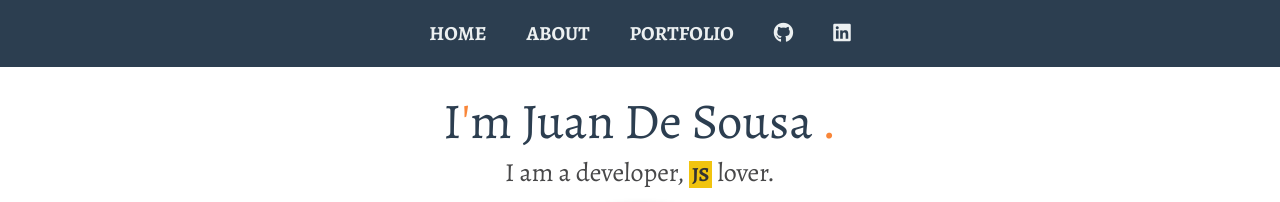
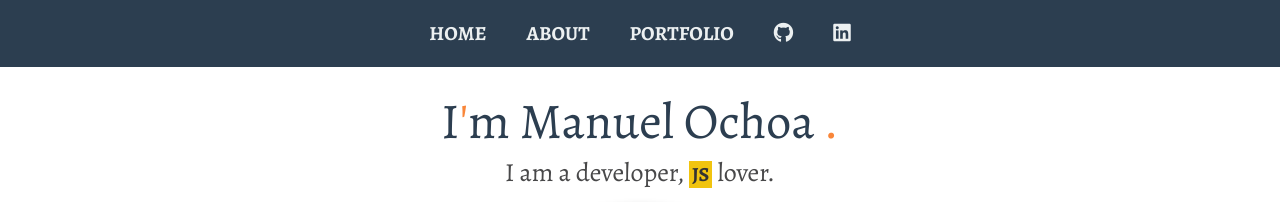
Before and after one commit to codemaoz90/PersonalWeb, a plain HTML site: page index.html in a window 1280 px wide. Shown: the top 202 px of the page. Drawn offline with nearby package versions, Linux system fonts and the light colour scheme; grey boxes are pictures that could not be loaded.

Commit message:
Last Update  about the name.

```diff
--- a/index.html
+++ b/index.html
@@ -28,7 +28,7 @@
 		<header id="home">
 			<div class="container">
 				<h1 class="profile-title">
-					I<span>'</span>m Juan De Sousa <span>.</span>
+					I<span>'</span>m Manuel Ochoa <span>.</span>
 				</h1>
 				<p class="profile-description">
 					I am a developer, <span>JS</span> lover.
```
